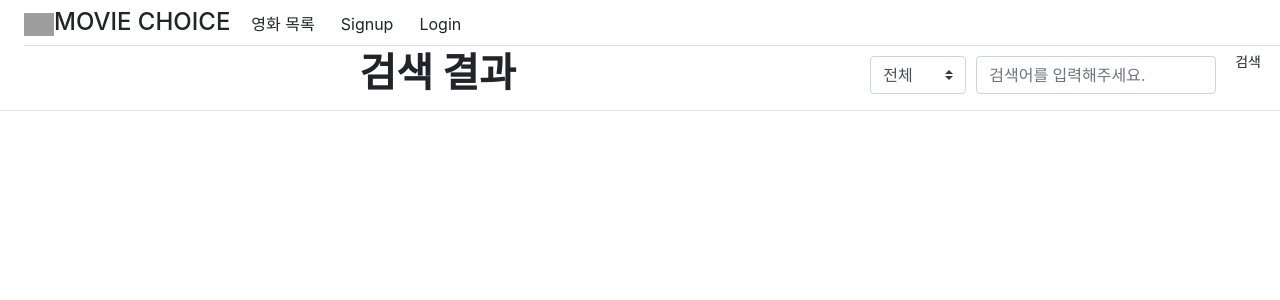
After one commit to yechan-ssafy/MOVIE-CHOICE, a Django app: template movies/templates/movies/search_movie_list.html in a window 1280 px wide. The commit adds this page. Shown: the top 300 px of the page. Run offline with Django 3.2, Linux system fonts and the light colour scheme; the template is opened without the code that fills it, so the values that code supplies are empty; some libraries are stand-ins or nearby versions; grey boxes are pictures that could not be loaded.

Commit message:
Add movie search feature

```diff
--- a/movies/templates/movies/detail.html
+++ b/movies/templates/movies/detail.html
@@ -16,7 +16,7 @@
   <source src="https://www.youtube.com/watch?v=jBdRhhSt3Bc" type="yyy">
   </video>
   <br>
-  <a href="{% url 'community:create' movie.id %}">리뷰 쓰러 가기</a>
+  {% comment %} <a href="{% url 'community:create' movie.id %}">리뷰 쓰러 가기</a> {% endcomment %}
   <br>
   <h4>댓글 목록</h4>
   {% if comments|length %}
--- a/movies/templates/movies/index.html
+++ b/movies/templates/movies/index.html
@@ -3,7 +3,10 @@
 {% block content %}
   <h1>Movies</h1>
   <hr>
+  <a href="{% url 'movies:search' %}"><h2>영화 검색</h2></a>
+  <br>
   <h2>장르별 추천</h2>
+  <hr>
   <br>
   <button id="left"> < </button><button id="right"> > </button>
   <div class="wrap">
--- /dev/null
+++ b/movies/templates/movies/search_movie_list.html
@@ -0,0 +1,35 @@
+{% extends 'base.html' %}
+
+{% block content %}
+  <form action="" method="GET">
+    <div class="col">
+      <div style="float: right;" class="form-row">
+        <div class="form-row">
+          <div class="col" style="margin-top: 10px;">
+              <select style="width: 6em;" class="custom-select custom-select-md" name="type">
+                  <option value="all">전체</option>
+                  <option value="title">제목</option>
+                  <option value="actor">배우</option>
+                  <option value="director">감독</option>
+                  <option value="overview">줄거리</option>
+              </select>
+          </div>
+          <div class="col" style="margin-top: 10px;">
+              <input type="text" name="q" value="{{ q }}" class="form-control form-control-md"
+                  style="width: 15em;" placeholder="검색어를 입력해주세요.">
+          </div>
+          <div class="col">
+              <!-- <button class="btn btn-md btn-outline-dark" type="submit">검색</button> -->
+              <button class="btn btn-sm" type="submit" id="search_btn">검색</button>
+          </div>
+        </div>
+      </div>
+    </div>
+  </form>
+  <h1 class="text-center font01">검색 결과</h1>
+  <hr>
+  {% for movie in search_movie_list %}
+    <a href="{% url 'movies:detail' movie.pk %}"><p>{{ movie.title }}</p></a>
+  {% endfor %}
+
+{% endblock %}
--- a/movies/urls.py
+++ b/movies/urls.py
@@ -11,4 +11,5 @@ urlpatterns = [
     path('<int:movie_id>/like/', views.like, name="like"),
     path('<int:movie_id>/comments/', views.create_comment, name='create_comment'),
     path('<str:genre_name>', views.genre_movie_list, name='genre_movie_list'),
+    path('search/', views.search_movie, name='search'),
 ]
```
Also changed, not shown: movies/views.py (+30 -1 lines).
